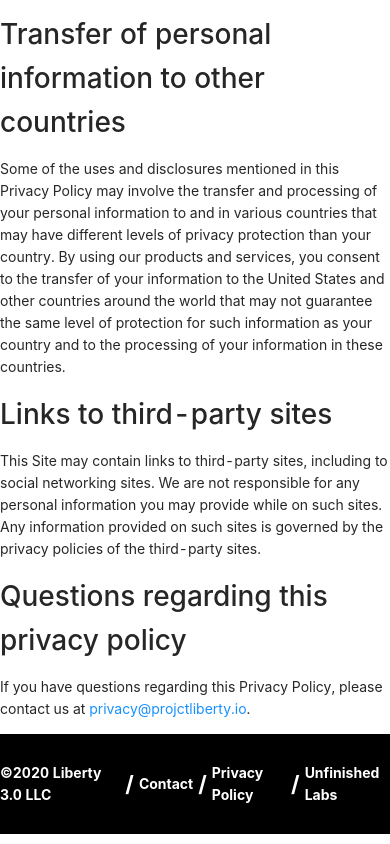
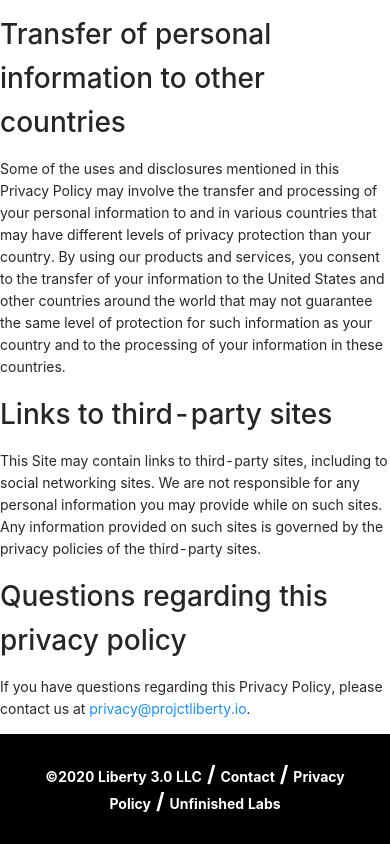
Before and after one commit to LibertyDSNP/project-liberty-web, a React (Create React App) app: page /privacy-policy in a window 390 px wide. Shown: the part 5582-6426 px from the top of the page. Built offline with nearby package versions, Linux system fonts and the light colour scheme.

Commit message:
changes made to for better responsiveness

```diff
--- a/src/App.css
+++ b/src/App.css
@@ -22,27 +22,20 @@
 .Footer__block {
   background-color: #000;
   padding: 28px 0;
-  display: flex;
-  justify-content: center;
-  align-items: center;
-}
-
-.Footer__text {
+  text-align: center;
   color: #fff;
   font-weight: bold;
+  line-height: 25px;
 }
 
 .Footer__textLink {
   color: #fff;
-  font-weight: bold;
 }
 .Footer__textLink:hover {
   color: #26e990;
 }
 
 .Footer__textSeparator {
-  color: #fff;
-  font-weight: bold;
   font-size: 22px;
   margin: 0 5px;
 }
--- a/src/components/Footer.js
+++ b/src/components/Footer.js
@@ -4,7 +4,7 @@ import { Link } from "react-router-dom";
 const Footer = () => {
   return (
     <div className="Footer__block">
-      <span className="Footer__text">©2020 Liberty 3.0 LLC</span>
+      <span>©2020 Liberty 3.0 LLC</span>
       <span className="Footer__textSeparator">/</span>
       <a className="Footer__textLink" href="mailto:hello@projectliberty.io">
         Contact
--- a/src/components/Footer.scss
+++ b/src/components/Footer.scss
@@ -1,19 +1,14 @@
 .Footer__block {
   background-color: $black;
   padding: 28px 0;
-  display: flex;
-  justify-content: center;
-  align-items: center;
-}
-
-.Footer__text {
+  text-align: center;
   color: $white;
   font-weight: bold;
+  line-height: 25px;
 }
 
 .Footer__textLink {
   color: $white;
-  font-weight: bold;
 
   &:hover {
     color: $green;
@@ -21,8 +16,6 @@
 }
 
 .Footer__textSeparator {
-  color: $white;
-  font-weight: bold;
   font-size: 22px;
   margin: 0 5px;
 }
```
Also changed, not shown: 1 other file (tests, documents, lock files or other folders).
